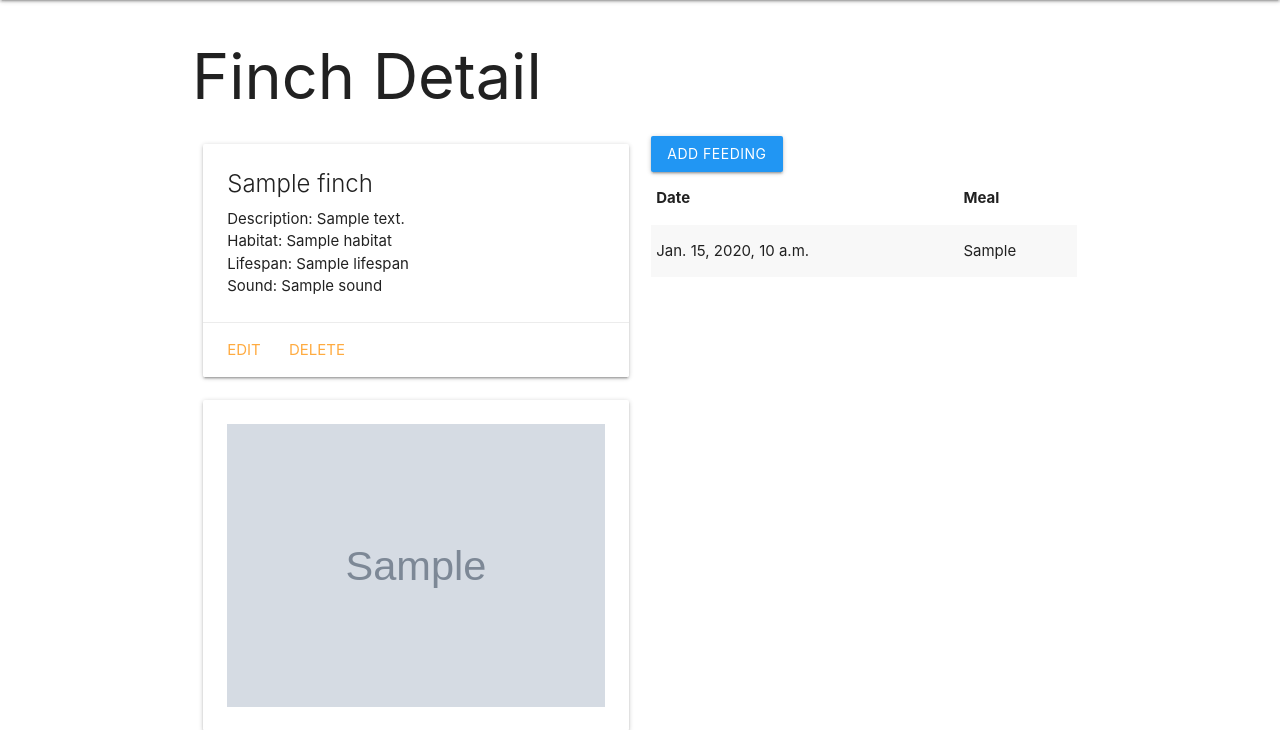
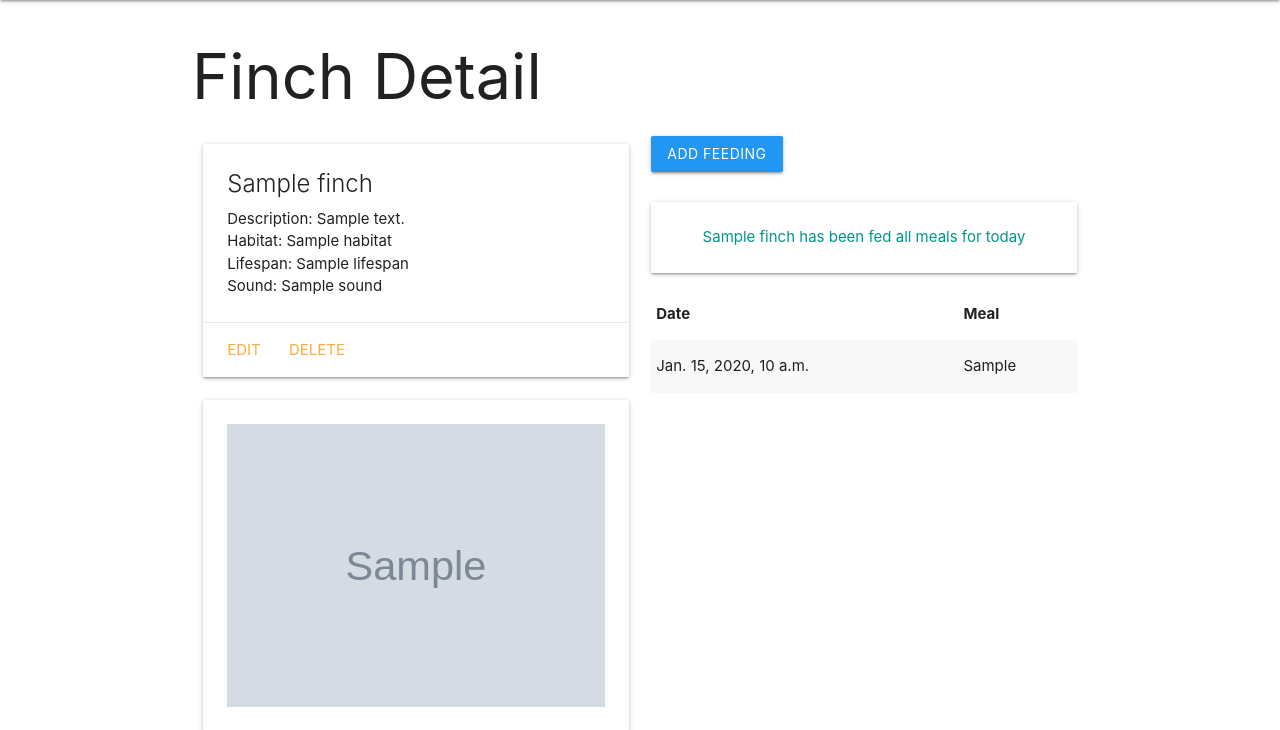
Before and after one commit to Mira85/finch_collector, a Django app: template main_app/templates/finches/detail.html in a window 1280 px wide. Shown: the part 64-794 px from the top of the page. Run offline with Django 4.2, Linux system fonts and the light colour scheme; the template is opened without the code that fills it: most values are stand-ins (such as "Sample title", 1, 10 or a date in 2020); grey boxes marked "Sample" are stand-in pictures.

Commit message:
WIP:adds fed_for_today function

```diff
--- a/main_app/models.py
+++ b/main_app/models.py
@@ -1,5 +1,7 @@
 from django.db import models
 from django.urls import reverse
+
+from datetime import date
 
 MEALS =(
     ('B', 'Breakfast'),
@@ -31,6 +33,9 @@ class Finch(models.Model):
     def get_absolute_url(self):
         return reverse('detail', kwargs={'finch_id': self.id})
 
+    def fed_for_today(self):
+        return self.feeding_set.filter(date=date.today()).count() >= len (MEALS)
+
 
 
 class Feeding(models.Model):
--- a/main_app/templates/finches/detail.html
+++ b/main_app/templates/finches/detail.html
@@ -44,6 +44,18 @@
             {{ feeding_form.as_p }}
             <input type="submit" value="Add Feeding" class="btn blue">
         </form>
+        <br />
+        {% if finch.fed_for_today %}
+        <div class="card-panel teal-text center-align">
+            {{ finch.name }} has been fed all meals for today
+        </div>
+        {% else %}
+        <div class="card-panel red-text center-align">
+            {{finch.name}} might be hungry
+        </div>
+        {% endif %}
+
+
         <table class="striped">
             <thead>
                 <tr>
```
